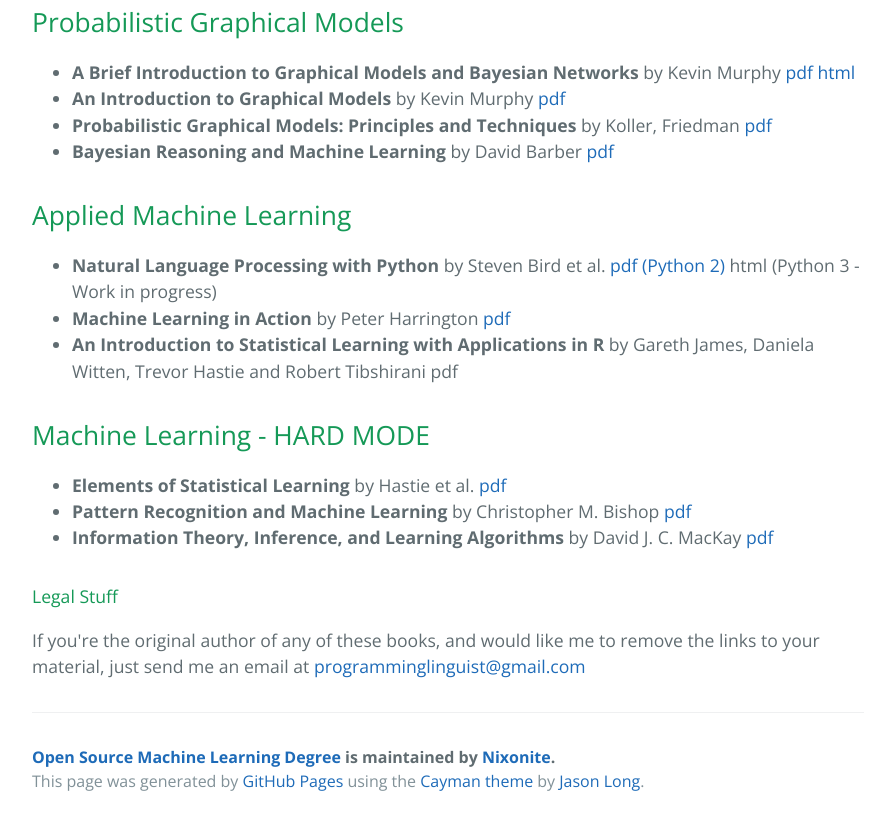
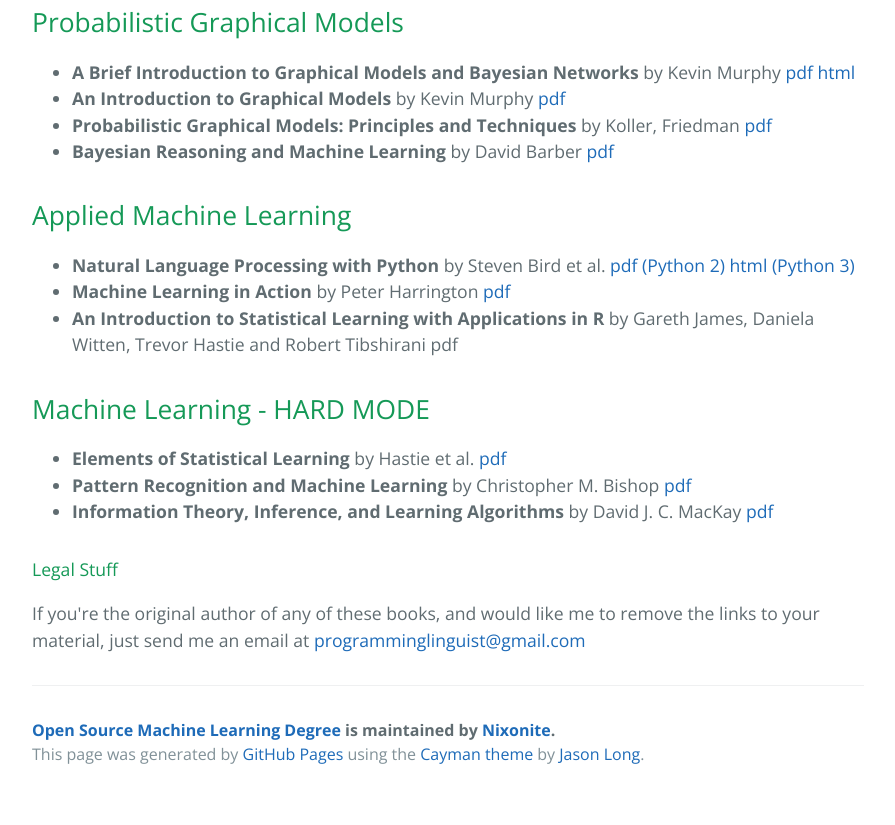
Before and after one commit to sjqtentacles/open-source-machine-learning-degree, a plain HTML site: page index.html in a window 1280 px wide. Shown: the part 1763-2588 px from the top of the page, without its empty margins (192-1087 px from the left). After the commit the page ends 2561 px from the top, so only its background shows below. Drawn offline with nearby package versions, Linux system fonts and the light colour scheme.

```diff
--- a/index.html
+++ b/index.html
@@ -142,7 +142,8 @@
 
 <ul>
 <li>
-<strong>Natural Language Processing with Python</strong> by Steven Bird et al. <a href="http://victoria.lviv.ua/html/fl5/NaturalLanguageProcessingWithPython.pdf">pdf (Python 2)</a> html (Python 3 - Work in progress)</li>
+<strong>Natural Language Processing with Python</strong> by Steven Bird et al. <a href="http://victoria.lviv.ua/html/fl5/NaturalLanguageProcessingWithPython.pdf">pdf (Python 2)</a> <a href="http://www.nltk.org/book/"> html (Python 3)</a>
+</li>
 <li>
 <strong>Machine Learning in Action</strong> by Peter Harrington <a href="http://www2.ift.ulaval.ca/~chaib/IFT-4102-7025/public_html/Fichiers/Machine_Learning_in_Action.pdf">pdf</a>
 </li>
```
Also changed, not shown: params.json (+1 -1 lines).
